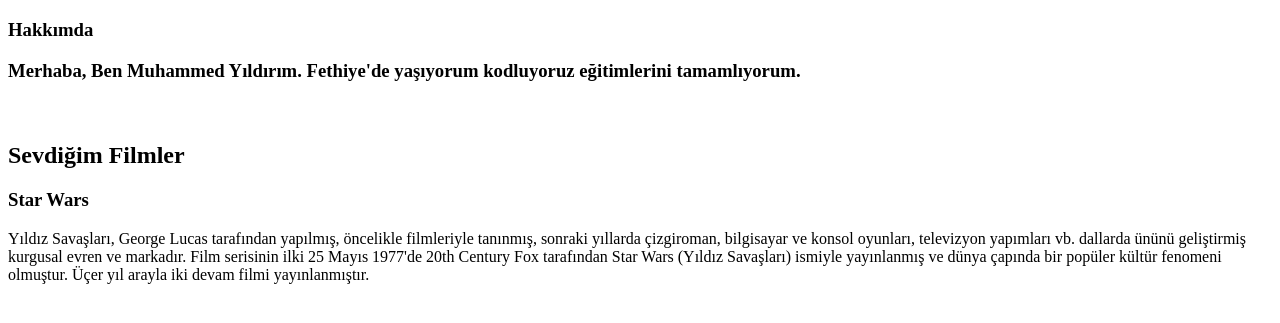
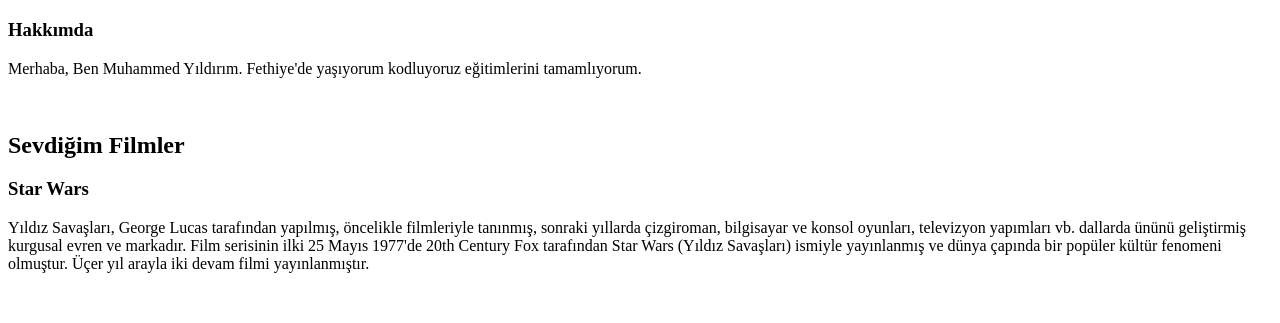
Before and after one commit to myildirim48/htmlikodev, a plain HTML site: page index.html in a window 1280 px wide. Shown: the part 87-410 px from the top of the page. Drawn offline with Linux system fonts and the light colour scheme.

Commit message:
Başlıklar Düzenlendi

```diff
--- a/index.html
+++ b/index.html
@@ -10,7 +10,7 @@
 <body>
     <h1>Muhammed Yıldırım</h1>
 
-    <h3>Hakkımda<h3>
+    <h3>Hakkımda</h3>
      <p>
             Merhaba, Ben Muhammed Yıldırım. Fethiye'de yaşıyorum kodluyoruz eğitimlerini tamamlıyorum.
     </p>
```
